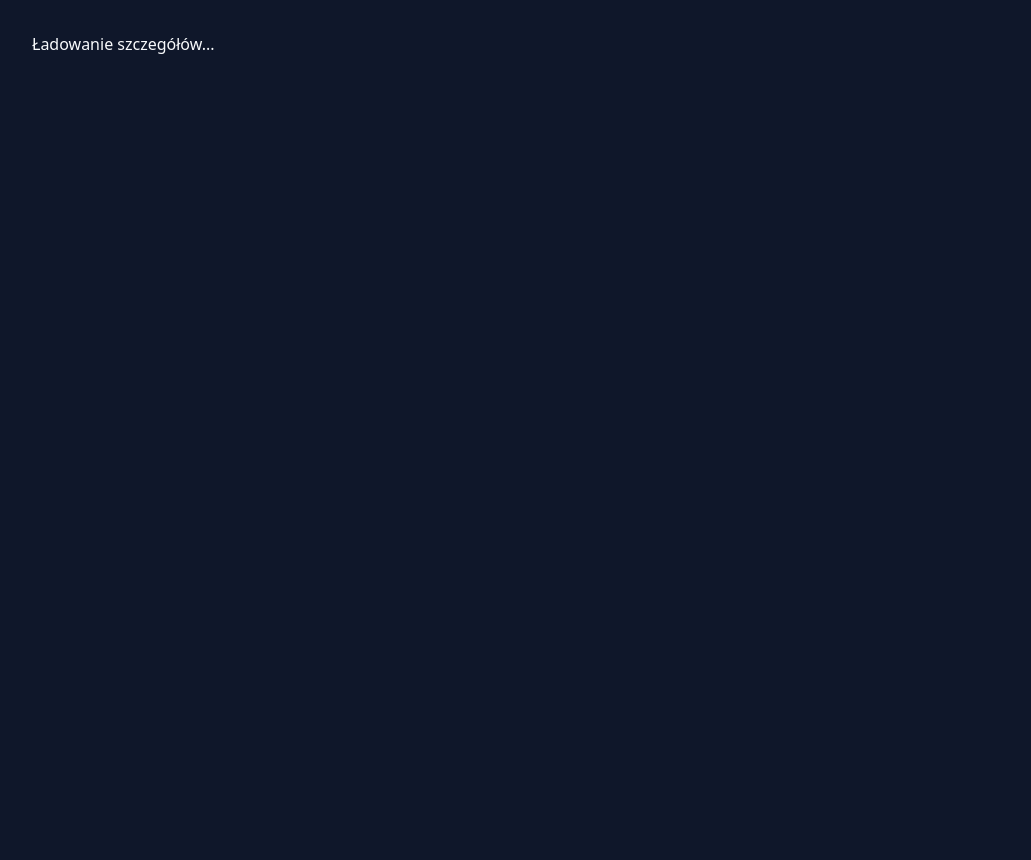
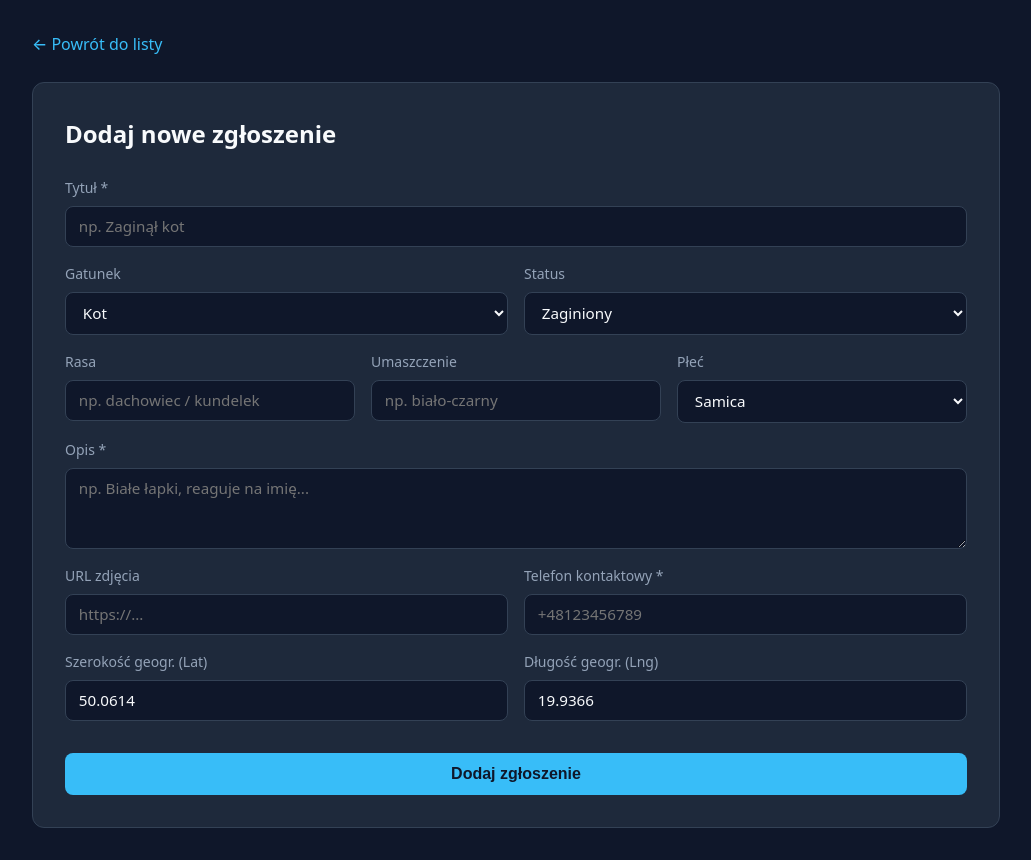
Before and after one commit to 0-times-0/meowhere, a React (Vite) app in the folder meowhere_frontend/: page /reports/new in a window 1280 px wide. Shown: the whole page, without its empty margins (124-1155 px from the left). Before the commit the page ends 800 px from the top, so only its background shows below. Built offline with nearby package versions, Linux system fonts and the light colour scheme; no server answers.

Commit message:
add a form

```diff
--- a/meowhere_frontend/src/App.css
+++ b/meowhere_frontend/src/App.css
@@ -147,3 +147,112 @@ css
   font-weight: 600;
   min-width: 90px;
 }
+
+
+/* --- Header & Action Bar --- */
+.header-action-bar {
+  display: flex;
+  justify-content: space-between;
+  align-items: center;
+  margin-bottom: 1.5rem;
+}
+
+.header-action-bar .page-header {
+  margin-bottom: 0;
+}
+
+/* --- Buttons --- */
+.btn-primary {
+  background-color: var(--accent);
+  color: #0f172a;
+  font-weight: 600;
+  padding: 0.6rem 1.2rem;
+  border-radius: var(--radius-sm);
+  border: none;
+  cursor: pointer;
+  display: inline-block;
+  transition: opacity 0.2s ease;
+}
+
+.btn-primary:hover {
+  opacity: 0.9;
+  color: #0f172a;
+}
+
+.btn-submit {
+  background-color: var(--accent);
+  color: #0f172a;
+  font-weight: 600;
+  padding: 0.75rem 1.5rem;
+  font-size: 1rem;
+  border-radius: var(--radius-sm);
+  border: none;
+  cursor: pointer;
+  margin-top: 1rem;
+  width: 100%;
+}
+
+.btn-submit:disabled {
+  opacity: 0.5;
+  cursor: not-allowed;
+}
+
+/* --- Form Layout & Inputs --- */
+.form-card {
+  background-color: var(--bg-card);
+  border: 1px solid var(--border-color);
+  border-radius: var(--radius-md);
+  padding: 2rem;
+}
+
+.report-form {
+  display: flex;
+  flex-direction: column;
+  gap: 1rem;
+  margin-top: 1.5rem;
+}
+
+.form-row {
+  display: grid;
+  grid-template-columns: repeat(auto-fit, minmax(150px, 1fr));
+  gap: 1rem;
+}
+
+.form-group {
+  display: flex;
+  flex-direction: column;
+  gap: 0.4rem;
+}
+
+.form-group label {
+  font-size: 0.875rem;
+  color: var(--text-muted);
+  font-weight: 500;
+}
+
+.form-group input,
+.form-group select,
+.form-group textarea {
+  background-color: var(--bg-main);
+  border: 1px solid var(--border-color);
+  color: var(--text-primary);
+  padding: 0.6rem 0.8rem;
+  border-radius: var(--radius-sm);
+  font-family: inherit;
+  font-size: 0.95rem;
+}
+
+.form-group input:focus,
+.form-group select:focus,
+.form-group textarea:focus {
+  outline: none;
+  border-color: var(--accent);
+}
+
+.error-message {
+  color: #f87171;
+  background-color: rgba(248, 113, 113, 0.1);
+  padding: 0.75rem;
+  border-radius: var(--radius-sm);
+  margin-top: 1rem;
+}
--- a/meowhere_frontend/src/App.tsx
+++ b/meowhere_frontend/src/App.tsx
@@ -2,16 +2,15 @@
 import { BrowserRouter, Routes, Route } from 'react-router-dom'
 import { Home } from './pages/Home'
 import { ReportDetail } from './components/ReportDetail'
+import { AddReport } from './pages/AddReport'
 import './App.css'
 
 function App() {
   return (
     <BrowserRouter>
       <Routes>
-        {/* Main page list */}
         <Route path="/" element={<Home />} />
-
-        {/* Detailed page for a single pet report */}
+        <Route path="/reports/new" element={<AddReport />} />
         <Route path="/reports/:id" element={<ReportDetail />} />
       </Routes>
     </BrowserRouter>
--- /dev/null
+++ b/meowhere_frontend/src/pages/AddReport.tsx
@@ -0,0 +1,213 @@
+// src/pages/AddReport.tsx
+import { useState, FormEvent } from 'react'
+import { useNavigate, Link } from 'react-router-dom'
+import type { CreateReportInput } from '../types'
+
+export function AddReport() {
+  const navigate = useNavigate()
+  const [submitting, setSubmitting] = useState(false)
+  const [error, setError] = useState<string | null>(null)
+
+  const [formData, setFormData] = useState<CreateReportInput>({
+    title: '',
+    description: '',
+    coat_color: '',
+    breed: '',
+    sex: 'samica',
+    species: 'cat',
+    status: 'lost',
+    photo_url: '',
+    contact_phone: '',
+    latitude: 50.0614,
+    longitude: 19.9366,
+  })
+
+  const handleChange = (
+    e: React.ChangeEvent<HTMLInputElement | HTMLTextAreaElement | HTMLSelectElement>
+  ) => {
+    const { name, value } = e.target
+    setFormData((prev) => ({
+      ...prev,
+      [name]: name === 'latitude' || name === 'longitude' ? parseFloat(value) || 0 : value,
+    }))
+  }
+
+  const handleSubmit = async (e: FormEvent) => {
+    e.preventDefault()
+    setSubmitting(true)
+    setError(null)
+
+    try {
+      const response = await fetch('http://localhost:8000/reports/', {
+        method: 'POST',
+        headers: {
+          'Content-Type': 'application/json',
+        },
+        body: JSON.stringify(formData),
+      })
+
+      if (!response.ok) {
+        throw new Error('Failed to create report')
+      }
+
+      // Return to homepage after successful post
+      navigate('/')
+    } catch (err) {
+      console.error(err)
+      setError('Coś poszło nie tak podczas dodawania zgłoszenia.')
+    } finally {
+      setSubmitting(false)
+    }
+  }
+
+  return (
+    <div>
+      <Link to="/" className="back-link">← Powrót do listy</Link>
+
+      <div className="form-card">
+        <h2>Dodaj nowe zgłoszenie</h2>
+
+        {error && <p className="error-message">{error}</p>}
+
+        <form onSubmit={handleSubmit} className="report-form">
+          <div className="form-group">
+            <label htmlFor="title">Tytuł *</label>
+            <input
+              type="text"
+              id="title"
+              name="title"
+              required
+              placeholder="np. Zaginął kot"
+              value={formData.title}
+              onChange={handleChange}
+            />
+          </div>
+
+          <div className="form-row">
+            <div className="form-group">
+              <label htmlFor="species">Gatunek</label>
+              <select id="species" name="species" value={formData.species} onChange={handleChange}>
+                <option value="cat">Kot</option>
+                <option value="dog">Pies</option>
+                <option value="other">Inne</option>
+              </select>
+            </div>
+
+            <div className="form-group">
+              <label htmlFor="status">Status</label>
+              <select id="status" name="status" value={formData.status} onChange={handleChange}>
+                <option value="lost">Zaginiony</option>
+                <option value="found">Znaleziony</option>
+              </select>
+            </div>
+          </div>
+
+          <div className="form-row">
+            <div className="form-group">
+              <label htmlFor="breed">Rasa</label>
+              <input
+                type="text"
+                id="breed"
+                name="breed"
+                placeholder="np. dachowiec / kundelek"
+                value={formData.breed}
+                onChange={handleChange}
+              />
+            </div>
+
+            <div className="form-group">
+              <label htmlFor="coat_color">Umaszczenie</label>
+              <input
+                type="text"
+                id="coat_color"
+                name="coat_color"
+                placeholder="np. biało-czarny"
+                value={formData.coat_color}
+                onChange={handleChange}
+              />
+            </div>
+
+            <div className="form-group">
+              <label htmlFor="sex">Płeć</label>
+              <select id="sex" name="sex" value={formData.sex} onChange={handleChange}>
+                <option value="samica">Samica</option>
+                <option value="samiec">Samiec</option>
+                <option value="nieznana">Nieznana</option>
+              </select>
+            </div>
+          </div>
+
+          <div className="form-group">
+            <label htmlFor="description">Opis *</label>
+            <textarea
+              id="description"
+              name="description"
+              rows={3}
+              required
+              placeholder="np. Białe łapki, reaguje na imię..."
+              value={formData.description}
+              onChange={handleChange}
+            />
+          </div>
+
+          <div className="form-row">
+            <div className="form-group">
+              <label htmlFor="photo_url">URL zdjęcia</label>
+              <input
+                type="url"
+                id="photo_url"
+                name="photo_url"
+                placeholder="https://..."
+                value={formData.photo_url}
+                onChange={handleChange}
+              />
+            </div>
+
+            <div className="form-group">
+              <label htmlFor="contact_phone">Telefon kontaktowy *</label>
+              <input
+                type="tel"
+                id="contact_phone"
+                name="contact_phone"
+                required
+                placeholder="+48123456789"
+                value={formData.contact_phone}
+                onChange={handleChange}
+              />
+            </div>
+          </div>
+
+          <div className="form-row">
+            <div className="form-group">
+              <label htmlFor="latitude">Szerokość geogr. (Lat)</label>
+              <input
+                type="number"
+                step="any"
+                id="latitude"
+                name="latitude"
+                value={formData.latitude}
+                onChange={handleChange}
+              />
+            </div>
+
+            <div className="form-group">
+              <label htmlFor="longitude">Długość geogr. (Lng)</label>
+              <input
+                type="number"
+                step="any"
+                id="longitude"
+                name="longitude"
+                value={formData.longitude}
+                onChange={handleChange}
+              />
+            </div>
+          </div>
+
+          <button type="submit" disabled={submitting} className="btn-submit">
+            {submitting ? 'Zapisywanie...' : 'Dodaj zgłoszenie'}
+          </button>
+        </form>
+      </div>
+    </div>
+  )
+}
--- a/meowhere_frontend/src/pages/Home.tsx
+++ b/meowhere_frontend/src/pages/Home.tsx
@@ -1,4 +1,6 @@
+// src/pages/Home.tsx
 import { useState, useEffect } from 'react'
+import { Link } from 'react-router-dom'
 import creature from '../assets/creature.webp'
 import { Tile } from '../components/Tile'
 import type { Report } from '../types'
@@ -15,7 +17,12 @@ export function Home() {
 
   return (
     <>
-      <h1 className="page-header">Meow</h1>
+      <div className="header-action-bar">
+        <h1 className="page-header">Meow</h1>
+        <Link to="/reports/new" className="btn-primary">
+          + Dodaj zgłoszenie
+        </Link>
+      </div>
 
       <div className="reports-list">
         {reports.map((report) => (
```
Also changed, not shown: meowhere_frontend/src/types.ts (+17 -0 lines).
